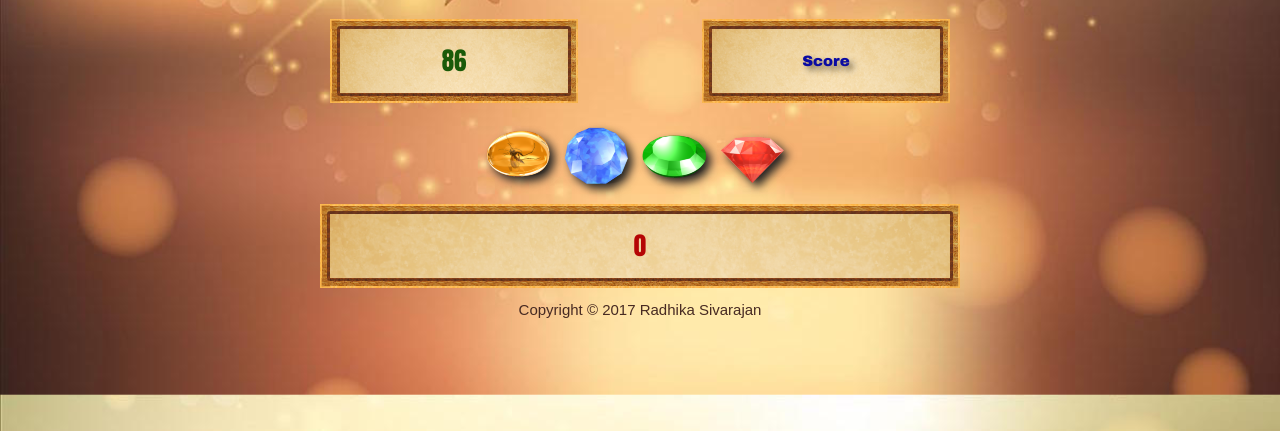
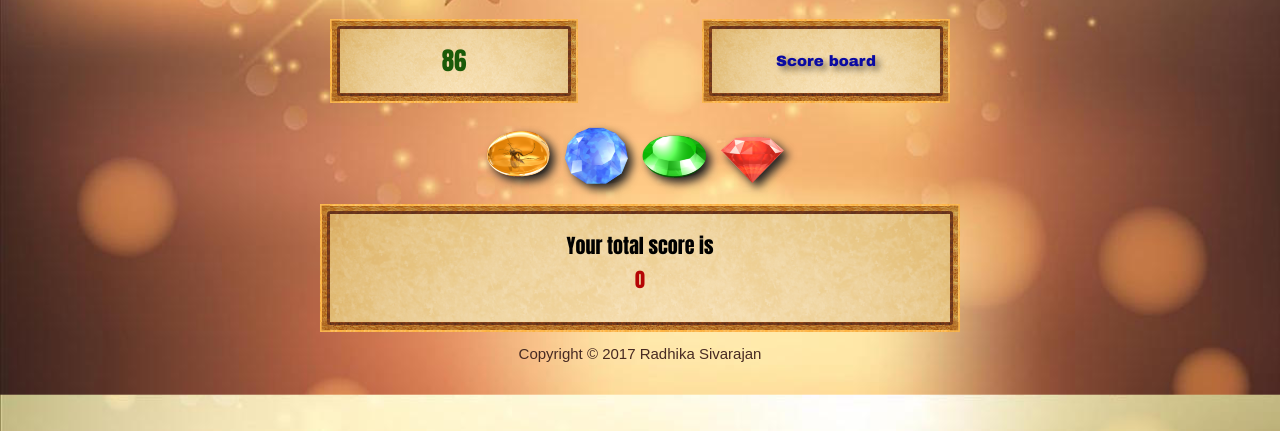
Before and after one commit to radhika-sivarajan/CrystalsCollector-Game, a PHP site: page / in a window 1280 px wide. Shown: the part 369-800 px from the top of the page. Run offline with PHP 8.4, Linux system fonts and the light colour scheme; some libraries are stand-ins or nearby versions.

Commit message:
Updated files

```diff
--- a/assets/css/style.css
+++ b/assets/css/style.css
@@ -80,7 +80,7 @@ img:hover {
 	overflow: auto;
 }
 
-#random, #score, #total-score {
+#random, #score, .total {
 	width:40%;
 	padding: 20px;
 	text-align: center;
@@ -113,10 +113,13 @@ img:hover {
 	text-align: center;
 }
 
-#total-score {
+.total {
 	width: 50%;
 	font-family: Impact, Charcoal, sans-serif;
-	font-size: 25px;
+	font-size: 20px;
+}
+
+#total-score {
 	color: #b50505;
 }
 
--- a/index.html
+++ b/index.html
@@ -26,7 +26,7 @@
 
 	<div class="randomScore">
 		<div id="random"></div>
-		<div id="score">Score</div>
+		<div id="score">Score board</div>
 	</div>
 
 	<div class="crystalsDisplay">
@@ -36,7 +36,10 @@
 		<img id="redCrystal" class="crystal" src="assets/images/redCrystal.png">
 	</div>
 
-	<div id="total-score">Total Score</div>
+	<div class="total">
+		Your total score is
+		<div id="total-score">Total Score</div>
+	</div>
 
 	<footer>
 		<p>Copyright &copy; 2017 Radhika Sivarajan</p>
```
